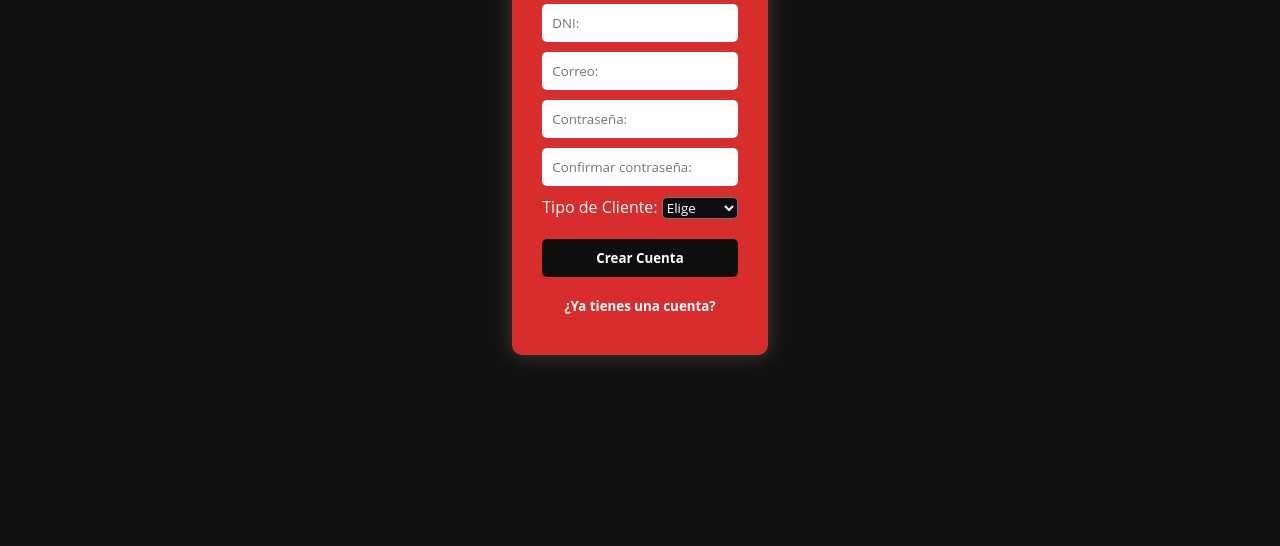
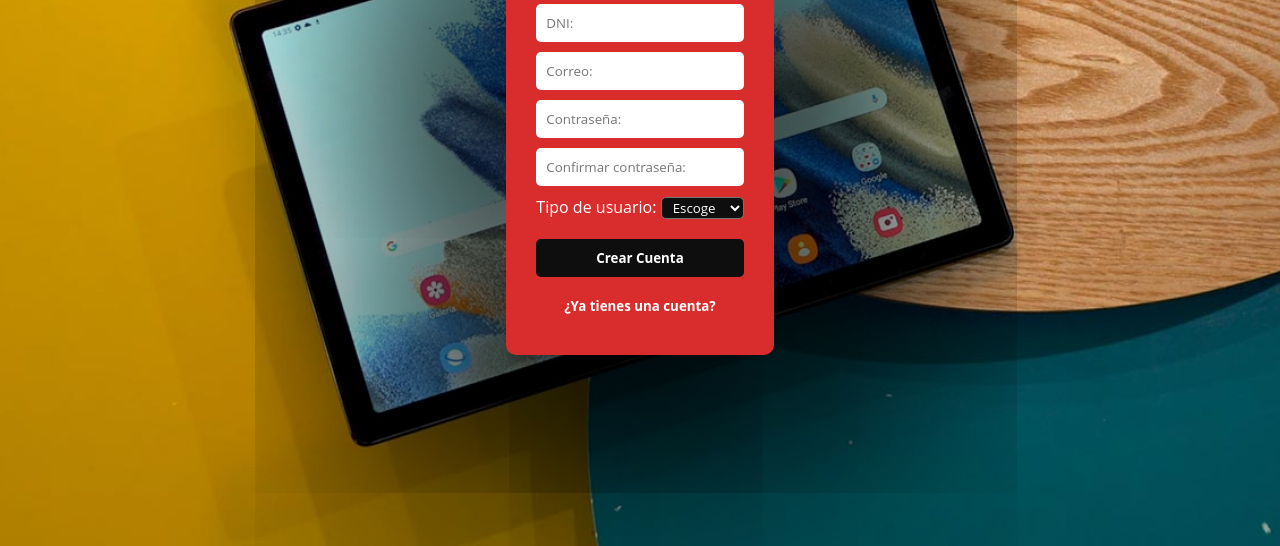
Before and after one commit to Dr4gice/Incidencias-Tablets, a plain HTML site: page InicioSesion/newAcc.html in a window 1280 px wide. Shown: the part 270-816 px from the top of the page. Drawn offline with Linux system fonts and the light colour scheme.

Commit message:
LogIn 1.1

```diff
--- a/InicioSesion/newAcc.html
+++ b/InicioSesion/newAcc.html
@@ -1,8 +1,9 @@
 <!DOCTYPE html>
-<html>
+<html lang="es">
 
 <head>
   <title>Crear Cuenta</title>
+  <meta charset="UTF-8">
   <link rel="stylesheet" type="text/css" href="newAccCSS.css">
 </head>
 
@@ -12,9 +13,9 @@
       Crear Cuenta
     </div>
 
-     <!--
-        MODIFICAR EL FONDO
-      -->
+    <!--
+        Conseguir que la eleccion del tipo de Cliente sea obligatoria
+    -->
 
     <div class="box signIn">
       <form>
@@ -28,9 +29,9 @@
         <input type="password" id="ConfPassword" name="ConfPassword" placeholder="Confirmar contraseña:" required>
         <br>
 
-        <label for="clientType" class="clientType">Tipo de Cliente:</label>
+        <label for="userType" class="clientType">Tipo de usuario:</label>
         <select name="clientType" id="clientType" required>
-          <option value="Elige" disabled selected hidden>Elige</option>
+          <option value="Elige" disabled selected hidden>Escoge</option>
           <option value="Alumno">Alumno</option>
           <option value="Profesor">Profesor</option>
           <option value="Director">Director</option>
--- a/InicioSesion/newAccCSS.css
+++ b/InicioSesion/newAccCSS.css
@@ -1,5 +1,5 @@
 * {
-    font-family: Open Sans, arial,sans-serif;
+  font-family: Open Sans, arial, sans-serif;
   color: #fff;
 
 }
@@ -9,16 +9,19 @@
   justify-content: center;
   align-items: center;
   height: 100vh;
-    background-color: #111111;
+  background-image: url("fondo.jpg");
   /*
-    background-image: url("fondo.jpg");
-    background-color: rgba(0, 0, 0, 0.5);*/
+    background-image: radial-gradient(circle at 50% 50%, #08080800 20%, #08080800), url('fondo.jpg');
+  */
+  background-size: cover;
+  background-position: center;
+  background-repeat: no-repeat;
 }
 
 .contains {
   background-color: #d92c2c;
   border-radius: 10px;
-    box-shadow: 0 0 20px rgba(255, 255, 255, 0.2);
+  box-shadow: 0px 0px 250px 120px rgb(0, 0, 0);
   padding: 30px;
   text-align: center;
 
@@ -30,6 +33,7 @@
   font-size: 24px;
   font-weight: bold;
   margin-bottom: 20px;
+  color: #080808;
 }
 
 .signIn {
@@ -43,7 +47,7 @@
   margin-bottom: 5px;
 }
 
-  input{
+input {
   color: black;
 }
 
@@ -56,13 +60,14 @@
   box-sizing: border-box;
 }
 
-  select{
+select {
   transition: background-color 100ms ease;
   background-color: #0e0e0e;
   border-radius: 5px;
+  padding-left: 7px;
 }
 
-  select:hover{
+select:hover {
   transition: background-color 250ms ease;
   background-color: #2c2c2c;
   cursor: pointer;
@@ -82,7 +87,7 @@
   cursor: pointer;
 }
 
-  #createNewAccount{
+#createNewAccount {
   background-color: #52525200;
   padding: 0px;
   margin-top: 10px;
--- a/InicioSesion/signInCSS.css
+++ b/InicioSesion/signInCSS.css
@@ -1,5 +1,5 @@
 * {
-  font-family: Open Sans, arial,sans-serif;
+  font-family: Open Sans, arial, sans-serif;
   color: #fff;
 }
 
@@ -8,29 +8,30 @@ body {
   justify-content: center;
   align-items: center;
   height: 100vh;
-  background-color: #111111;
+  background-color: #080808;
+
+  background-image: url("fondo.jpg");
   /*
-    background-image: url("fondo.jpg");
-    background-color: rgba(0, 0, 0, 0.5);
+  background-image: radial-gradient(circle at 50% 50%, #08080800 20%, #08080800), url('fondo.jpg');
   */
+  background-size: cover;
+  background-position: center;
+  background-repeat: no-repeat;
 }
 
 .contains {
   background-color: #d92c2c;
   border-radius: 10px;
-  box-shadow: 0 0 20px rgba(255, 255, 255, 0.2);
+  box-shadow: 0px 0px 200px 100px rgb(0, 0, 0);
   padding: 30px;
   text-align: center;
-
 }
-
-
-
 
 .title {
   font-size: 24px;
   font-weight: bold;
   margin-bottom: 27px;
+  color: #080808;
 }
 
 .signIn {
@@ -44,10 +45,8 @@ label {
   margin-bottom: 5px;
 }
 
-input[type="text"],
-input[type="password"],
-input[type="submit"] {
-  color:  black;
+input {
+  color: white;
   padding: 10px;
   border-radius: 5px;
   border: none;
@@ -58,7 +57,7 @@ input[type="submit"] {
 
 input[type="submit"] {
   transition: background-color 100ms ease;
-  background-color: #0e0e0e;
+  background-color: #080808;
   font-weight: bold;
   color: white;
 }
@@ -69,9 +68,8 @@ input[type="submit"]:hover {
   cursor: pointer;
 }
 
-#createNewAccount{
-  background-color: #00000000;
+#createNewAccount {
+  background-color: #08080800;
   padding: 0px;
   margin: 0px;
-
 }
```
Also changed, not shown: InicioSesion/signIn.html (+2 -1 lines). Lines whose indentation alone changed are shown as unchanged.
